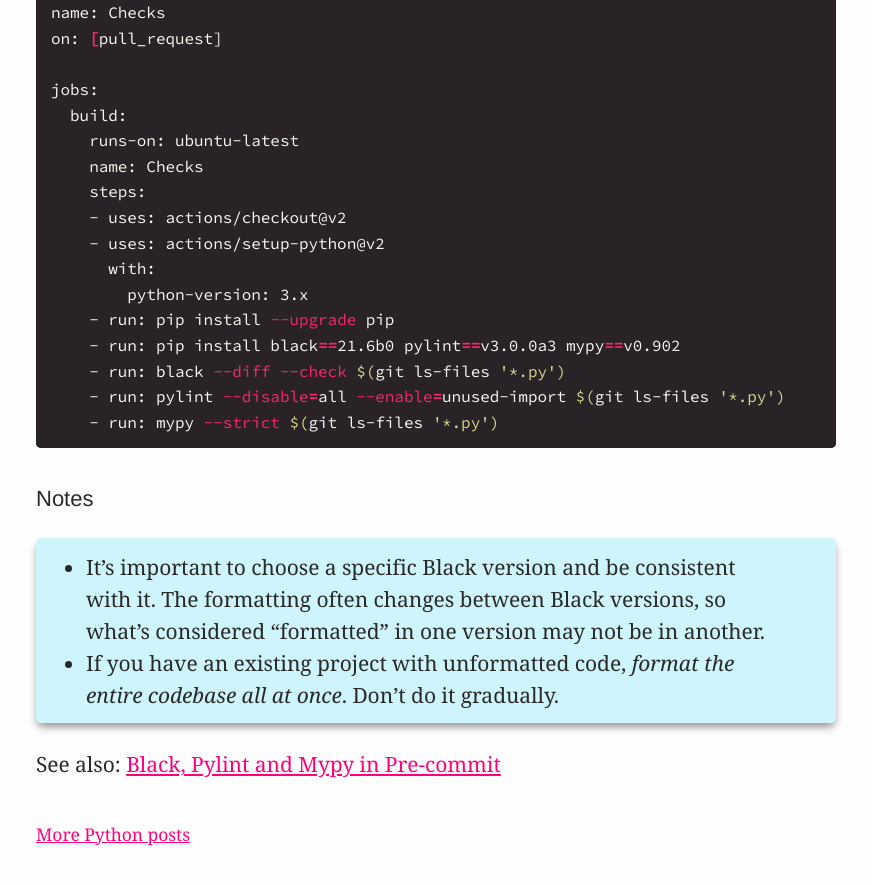
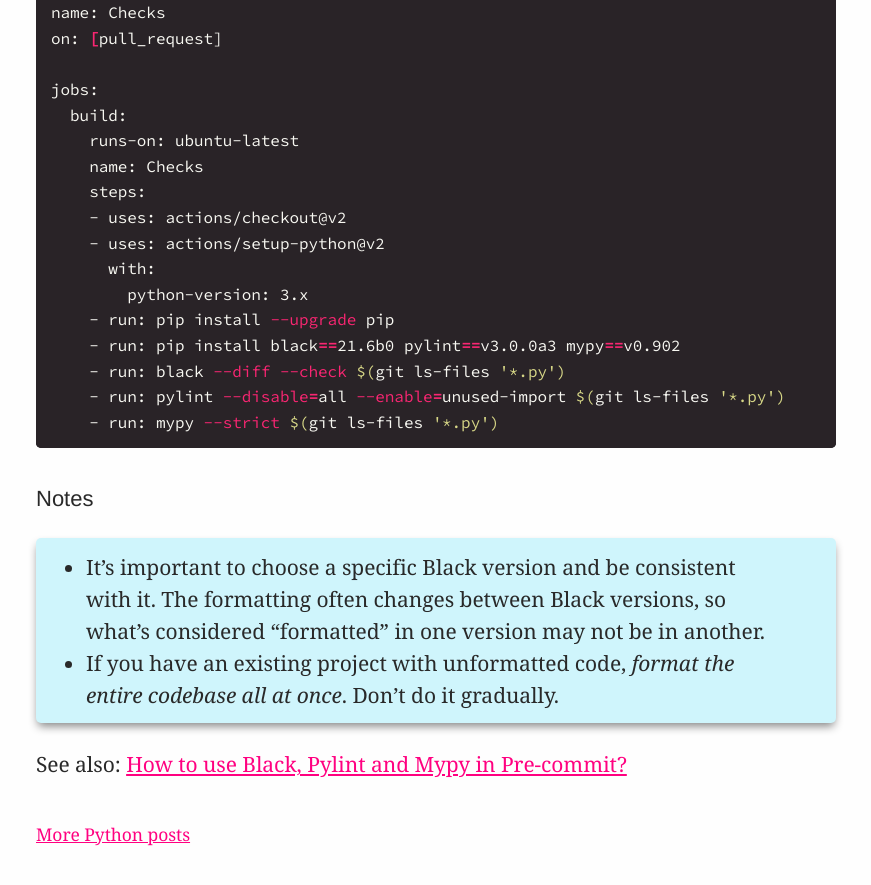
Before and after one commit to explodinglabs/explodinglabs.github.io, a Jekyll site: the page built from docs/_posts/python/2021-07-01-code-quality-github-actions.markdown, in a window 1280 px wide and 900 px high, scrolled down 726 px. Shown: the top 885 px of the window, without its empty margins (204-1075 px from the left). Built offline with Jekyll 4.4.1, drawn with Linux system fonts in a browser that asks for light colours.

Commit message:
Update 2021-07-01-code-quality-github-actions.markdown

```diff
--- a/docs/_posts/python/2021-07-01-code-quality-github-actions.markdown
+++ b/docs/_posts/python/2021-07-01-code-quality-github-actions.markdown
@@ -50,4 +50,4 @@
 - If you have an existing project with unformatted code, _format the entire
   codebase all at once_. Don't do it gradually.
 
-See also: [Black, Pylint and Mypy in Pre-commit](/python/pre-commit)
+See also: [How to use Black, Pylint and Mypy in Pre-commit?](/python/pre-commit)
```
